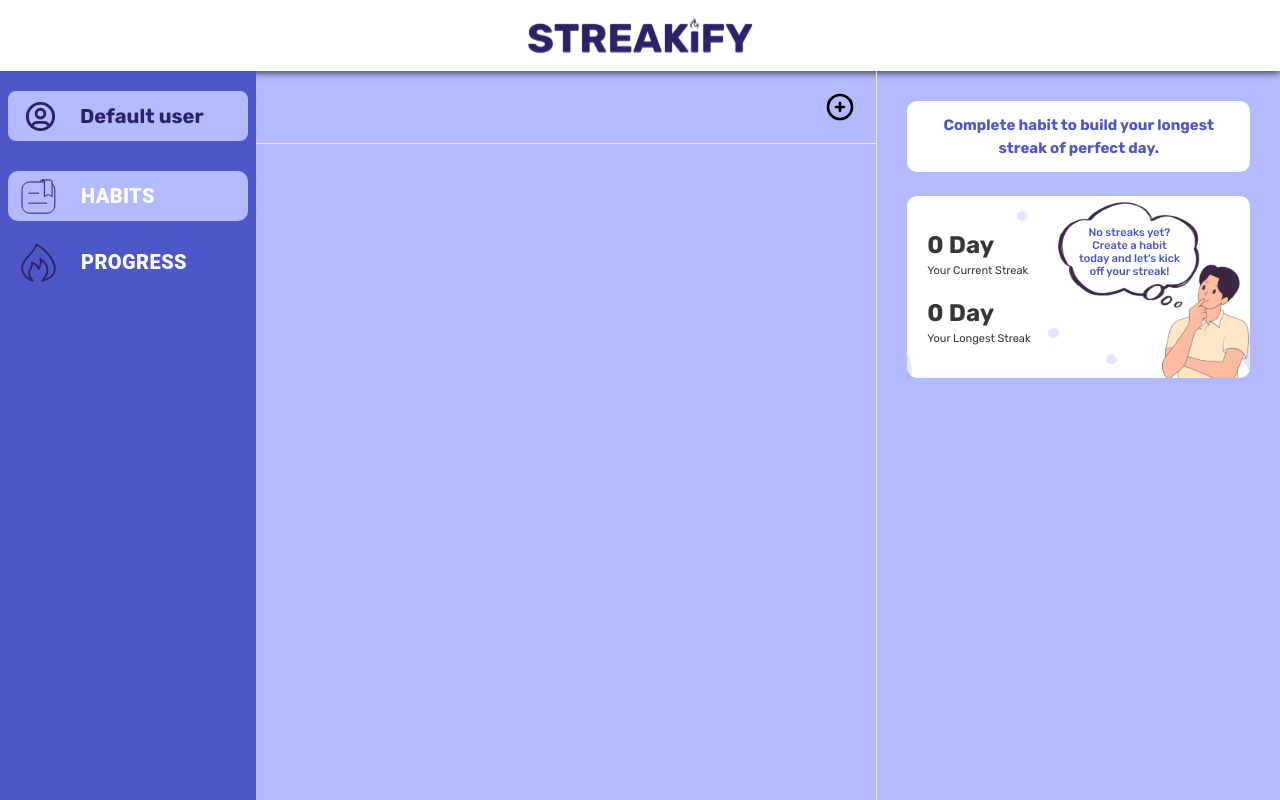
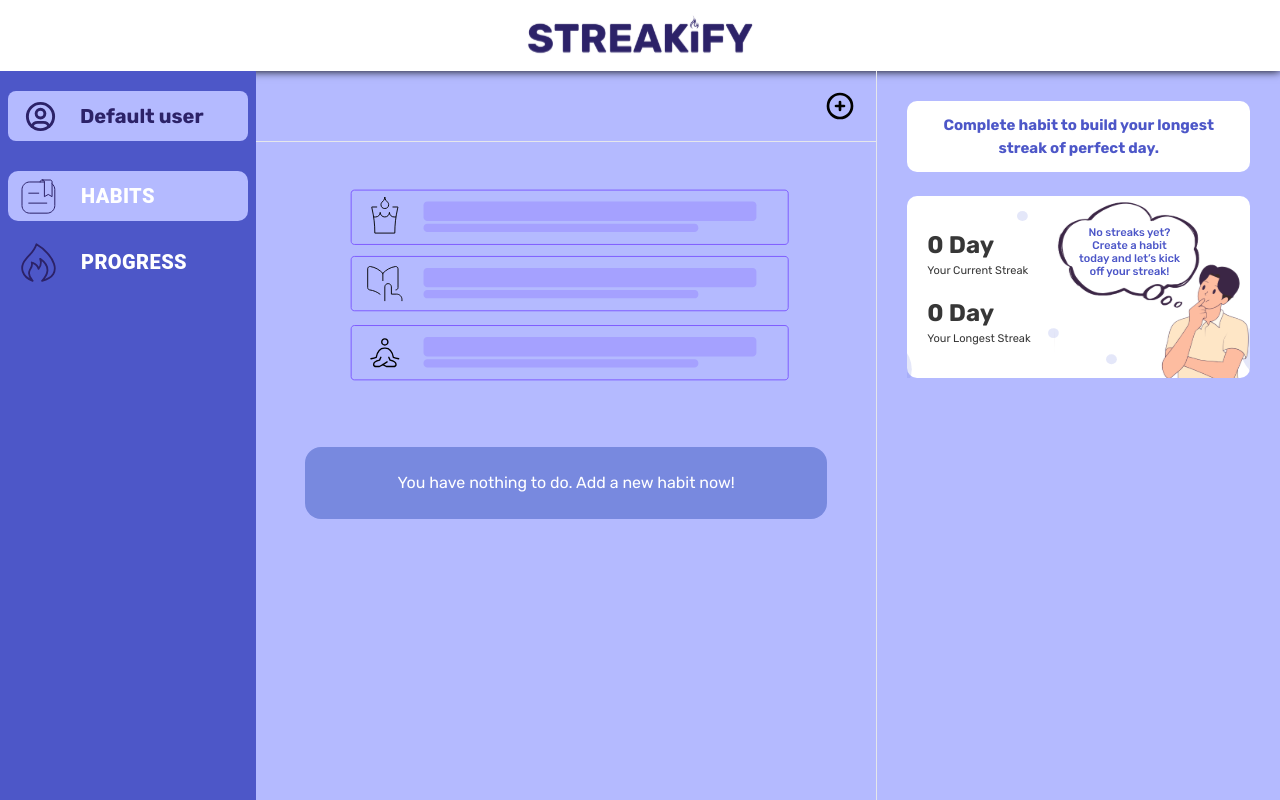
Before and after one commit to decaff1115/Streakify, a React (Vite) app in the folder Streakify/client/: page /Dashboard in a window 1280 px wide. Built offline with nearby package versions, Linux system fonts and the light colour scheme.

Commit message:
change: names and trying to fix logic

```diff
--- a/Streakify/client/src/Components/Dashboard/Dashboard.jsx
+++ b/Streakify/client/src/Components/Dashboard/Dashboard.jsx
@@ -8,7 +8,7 @@
 import { jwtDecode } from "jwt-decode";
 import fileIcon from '../../assets/Vector.svg'
 import TaskSpecific from "./TaskSpecific"
-import Task from "./Task"
+import Habit from "./Habit"
 
 const token = localStorage.getItem('token');
 import { useNavigate } from "react-router-dom"
@@ -18,7 +18,7 @@
   const [username, setUsername] = useState('Default user');
   const [habitName, setHabitName] = useState("");
   const [goal, setGoal] = useState("");
-  const [renderProgress, SetRenderProgress] = useState(true);
+  const [renderProgress, SetRenderProgress] = useState(false);
 
   // const handleRenderProgress = () => {
   //   SetRenderProgress(!renderProgress)
@@ -83,7 +83,7 @@
 
 
   //==========TASK ARRAY=============//
-  const [taskArray, setTaskArray] = useState([
+  const [habitArray, setHabitArray] = useState([
     //{ id: 1, task: "Task 1", time: "10:00 AM", isChecked: false },
     //{ id: 2, task: "Task 2", time: "11:00 AM", isChecked: false },
     //{ id: 3, task: "Task 3", time: "12:00 PM", isChecked: false },
@@ -108,7 +108,7 @@
         const response = await fetch(`http://localhost:3000/api/habits/?user_id=${userId}`);
         const data = await response.json();
         if (response.ok) {
-          setTaskArray(data);  // Set the habits into the state
+          setHabitArray(data);  // Set the habits into the state
         } else {
           alert('Failed to fetch habits.');
         }
@@ -169,6 +169,7 @@
       goal: goal,
       user_id: userid, // You would dynamically pass the user_id from your app's state or auth context
     };
+
     try {
       const response = await fetch("http://localhost:3000/api/habits", {
         method: "POST",
@@ -180,7 +181,7 @@
       const newHabit = await response.json();
       if (response.ok) {
         // Update taskArray with the new habit details
-        setTaskArray((prevTasks) => [
+        setHabitArray((prevTasks) => [
             ...prevTasks,
             {
                 id: newHabit.id,
@@ -439,7 +440,7 @@
 
           {isActive && !renderProgress && (
             <div className="w-full h-[calc(100vh-120px)] flex flex-col border-red-600 overflow-y-auto items-center p-[20px] scrollbar-hide">
-              {taskArray.length === 0 && (
+              {habitArray.length === 0 && (
                 <div className="flex flex-col items-center justify-center">
                   <div>
                     <img src={noTaskIcon} className="2xl:w-[900px]" alt="No tasks" />
@@ -449,8 +450,9 @@
                   </button>
                 </div>
               )}
-              {taskArray.map((task, index) => (
-                <Task key={ index} task={task} index = {index} />
+
+              {habitArray.map((task, index) => (
+                <Habit key={task.id} task={task} index = {index} />
               ))}
 
                 {/*===============================DELETE USER BUTTON===============================*/ }
--- a/Streakify/client/src/Components/Dashboard/Task.jsx
+++ b/Streakify/client/src/Components/Dashboard/Habit.jsx
@@ -2,8 +2,9 @@
 import { IconEdit, IconTrash } from '@tabler/icons-react'
 import fire2 from "../../assets/fire.svg"
 import { useState } from 'react';
+import PropTypes from 'prop-types'
 
-function Task(task, index) {
+function Task( Habit, index ) {
     const [editingHabitId, setEditingHabitId] = useState(null);
     const [editingName, setEditingName] = useState('');
     const [editingGoal, setEditingGoal] = useState('');
@@ -11,6 +12,15 @@
     const [taskArray, setTaskArray] = useState([]);
     const editClose = () => setEditTask(false);
 
+    Habit.propTypes = {
+    Habit: PropTypes.shape({
+        id: PropTypes.number.isRequired,
+        name: PropTypes.string.isRequired,
+        goal: PropTypes.number.isRequired,
+        user_id: PropTypes.number.isRequired
+    }).isRequired,
+    index: PropTypes.number.isRequired,
+};
 
 const style = {
     position: 'absolute',
@@ -189,23 +199,23 @@
             </div>
 
                 <div
-                  key={task.id}
+                  key={Habit.id}
                   className="bg-white p-4 flex rounded-lg shadow-md w-[90%] mb-4 border-red-600"
                 >
-                <input type="checkbox" checked={task.isChecked} onChange={()=> handleCheckboxChange(index)}/>
+                <input type="checkbox" checked={Habit.isChecked} onChange={()=> handleCheckboxChange(index)}/>
                   <div className="flex flex-col w-[60%] justify-center ml-[20px]">
-                    <h2 className="text-lg font-bold text-gray-800">{task.name}</h2>
-                    <h2 className="text-lg font-bold text-gray-800">{task.goal}</h2>
+                    <h2 className="text-lg font-bold text-gray-800">{Habit.name}</h2>
+                    <h2 className="text-lg font-bold text-gray-800">{Habit.goal}</h2>
                   </div>
 
                   <div className="flex w-full h-full items-center justify-end border-red-600">
-                    <Button onClick={() => deleteOpen(task.id)}>
+                    <Button onClick={() => deleteOpen(Habit.id)}>
                       <IconTrash color="#7889DF"/>
                     </Button>
-                    <Button onClick={() => editOpen(task.id, task.name, task.goal)}>
+                    <Button onClick={() => editOpen(Habit.id, Habit.name, Habit.goal)}>
                       <IconEdit color="#7889DF" />
                     </Button>
-                    <Button onClick={() => editOpen(task.id, task.name, task.goal)}>
+                    <Button onClick={() => editOpen(Habit.id, Habit.name, Habit.goal)}>
                       <img className="w-[20px]" src={fire2} />
                     </Button>
                   </div>
```
